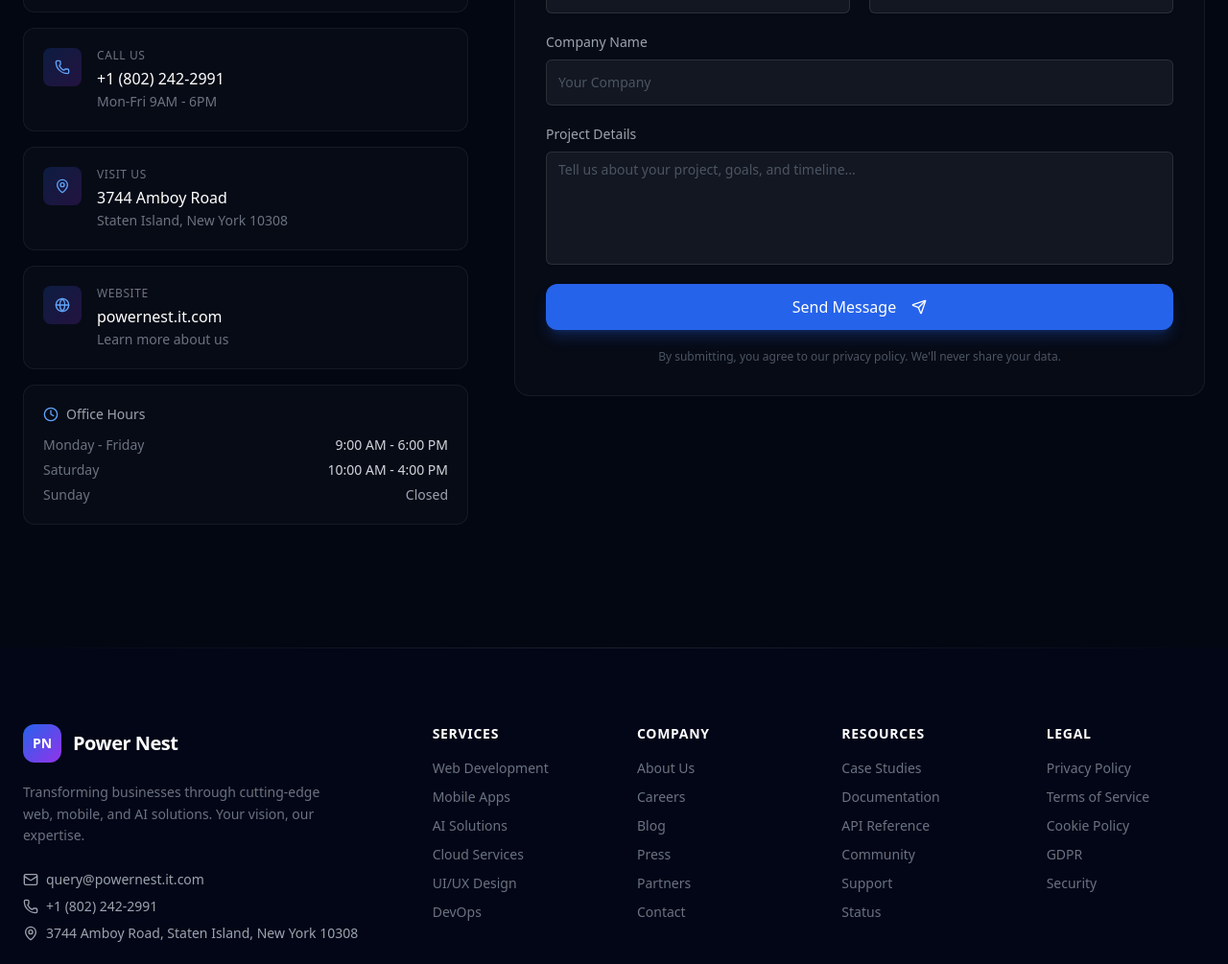
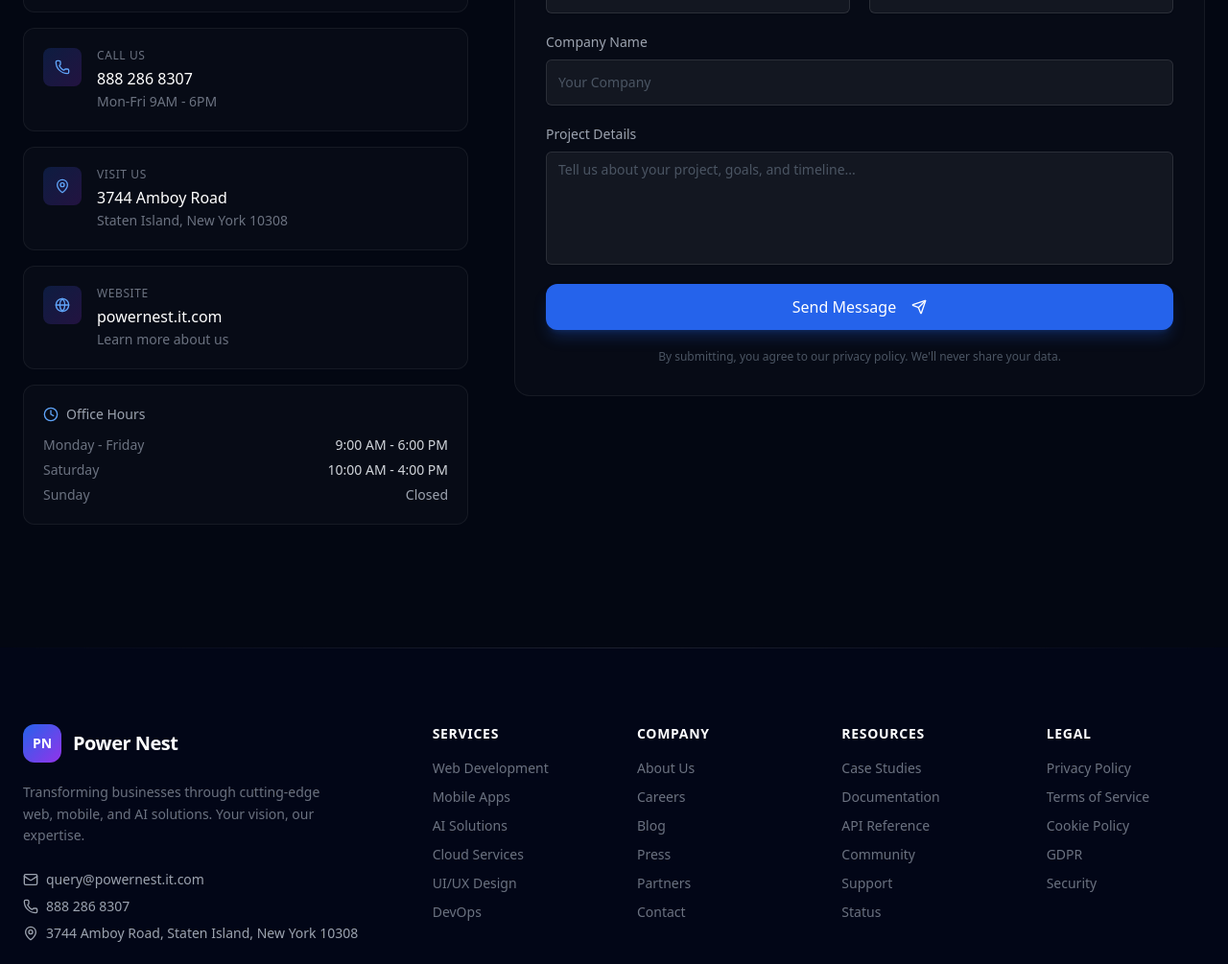
Before and after one commit to Craftzmen/powernest, a React (Vite) app: page / in a window 1280 px wide. Shown: the part 8728-9733 px from the top of the page at 96% size. Built offline with nearby package versions, Linux system fonts and the light colour scheme.

Commit message:
chore: change number

```diff
--- a/src/components/finance/FinanceAssistancePopup.jsx
+++ b/src/components/finance/FinanceAssistancePopup.jsx
@@ -7,7 +7,7 @@ const features = [
   { icon: CreditCard, label: "Instant Eligibility Check" },
 ];
 
-export default function FinanceAssistancePopup({ open, onClose, phone = "+1 (802) 242-2991" }) {
+export default function FinanceAssistancePopup({ open, onClose, phone = "888 286 8307" }) {
   const digits = phone.replace(/\D/g, "");
   const telHref = digits.length === 11 && digits.startsWith("1") ? `tel:+${digits}` : `tel:+1${digits}`;
 
--- a/src/components/home/ContactSection.jsx
+++ b/src/components/home/ContactSection.jsx
@@ -7,7 +7,7 @@ import { Mail, Phone, MapPin, Send, Clock, Globe } from "lucide-react";
 
 const contactInfo = [
   { icon: Mail, label: "Email Us", value: "query@powernest.it.com", sub: "We reply within 24 hours" },
-  { icon: Phone, label: "Call Us", value: "+1 (802) 242-2991", sub: "Mon-Fri 9AM - 6PM" },
+  { icon: Phone, label: "Call Us", value: "888 286 8307", sub: "Mon-Fri 9AM - 6PM" },
   { icon: MapPin, label: "Visit Us", value: "3744 Amboy Road", sub: "Staten Island, New York 10308" },
   { icon: Globe, label: "Website", value: "powernest.it.com", sub: "Learn more about us" },
 ];
--- a/src/components/home/FooterSection.jsx
+++ b/src/components/home/FooterSection.jsx
@@ -33,9 +33,9 @@ export default function FooterSection() {
                 <Mail className="w-4 h-4" />
                 query@powernest.it.com
               </a>
-              <a href="tel:+15551234567" className="flex items-center gap-2 text-sm text-gray-400 hover:text-blue-400 transition-colors">
+              <a href="tel:+18882868307" className="flex items-center gap-2 text-sm text-gray-400 hover:text-blue-400 transition-colors">
                 <Phone className="w-4 h-4" />
-                +1 (802) 242-2991
+                888 286 8307
               </a>
               <div className="flex items-center gap-2 text-sm text-gray-400">
                 <MapPin className="w-4 h-4" />
```
